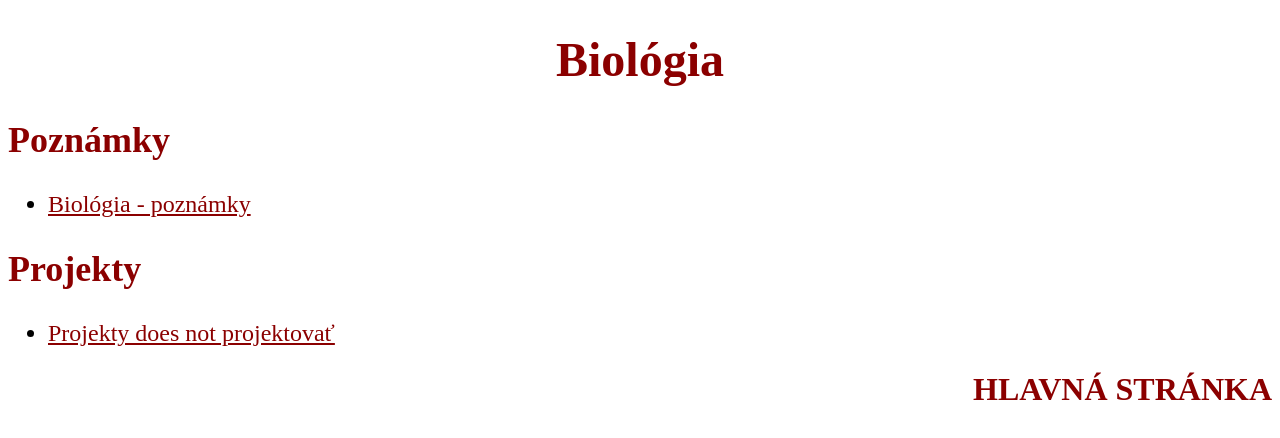
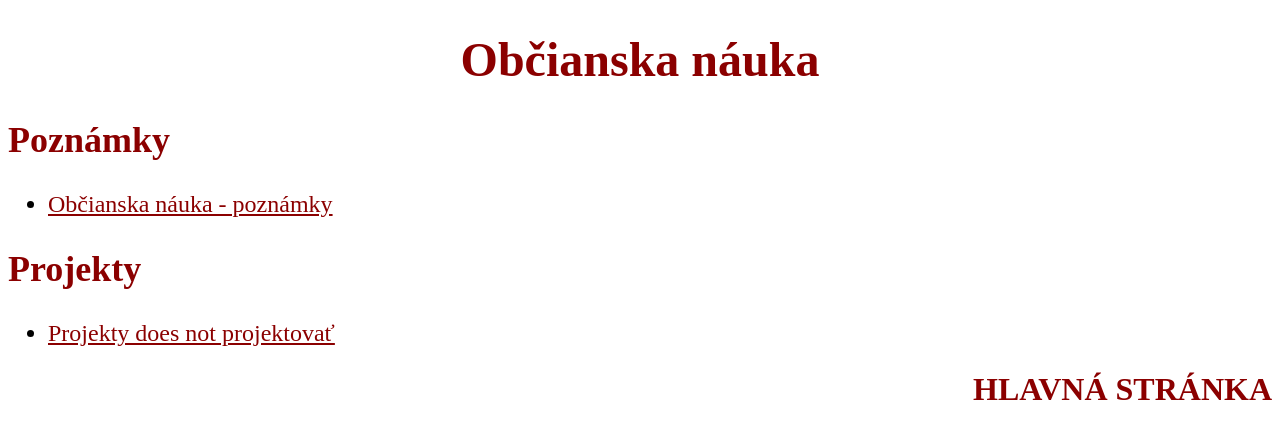
Before and after one commit to Nr3504/obn, a plain HTML site: page index.html in a window 1280 px wide. Drawn offline with Linux system fonts and the light colour scheme.

Commit message:
Change title and headings from 'Biológia' to 'Občianska náuka'

```diff
--- a/index.html
+++ b/index.html
@@ -1,7 +1,7 @@
 <!DOCTYPE html>
 <html>
   <head>
-    <title>Biológia</title>
+    <title>Občianska náuka</title>
     <style>
       body{
         font-size:150%
@@ -27,10 +27,10 @@
     gtag('config', 'G-15D8VKHH4R');
   </script>
   <body>
-    <h1>Biológia</h1>
+    <h1>Občianska náuka</h1>
     <h2>Poznámky</h2>
     <ul>
-      <li><a href="poznamky.html">Biológia - poznámky</a></li>
+      <li><a href="poznamky.html">Občianska náuka - poznámky</a></li>
     </ul>
     <h2>Projekty</h2>
     <ul>
```
